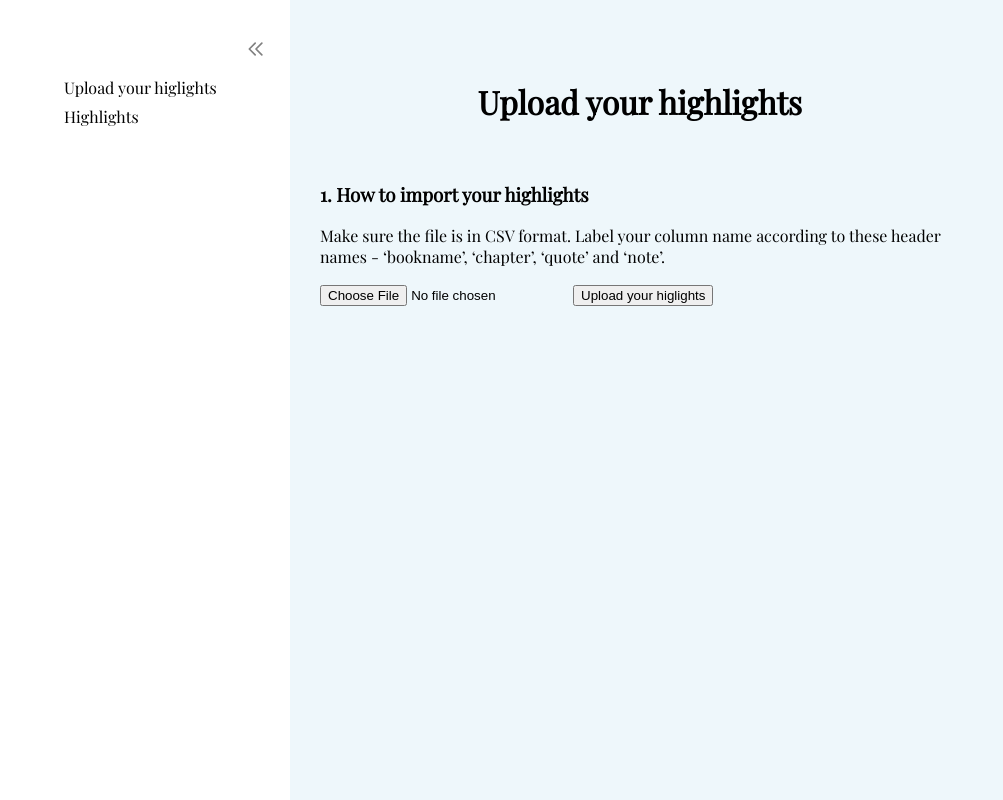
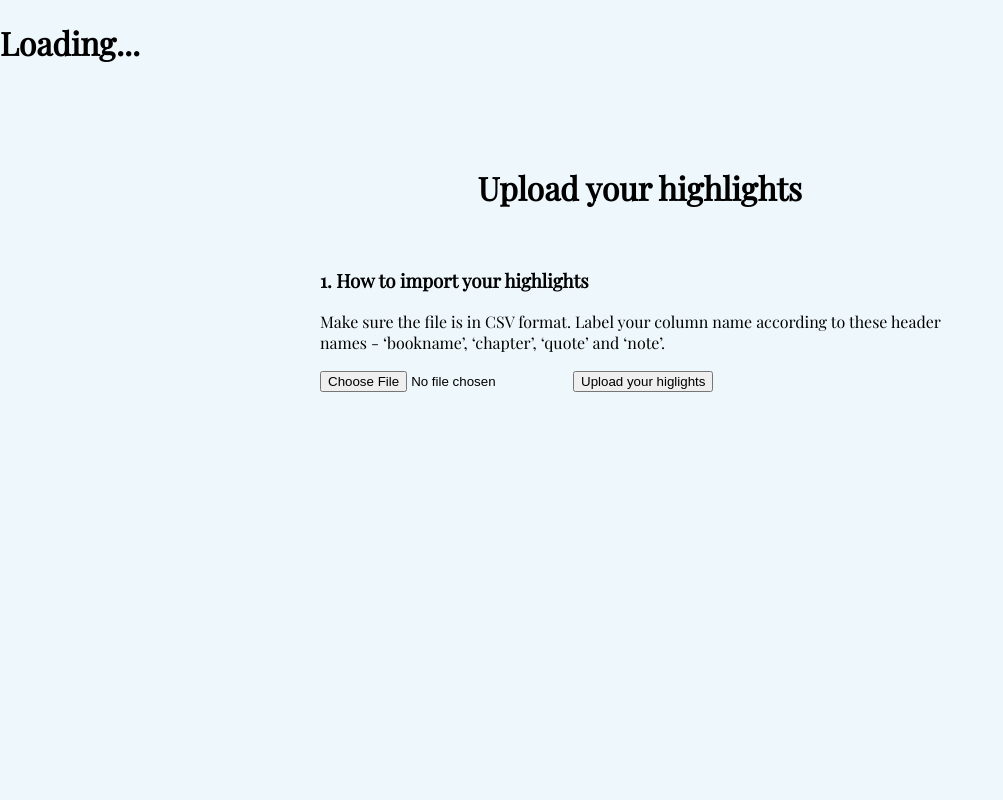
Before and after one commit to SofiaKung/Highlight-app, a Next.js app: page / in a window 1280 px wide. Shown: the whole page, without its empty margins (0-1003 px from the left). Built offline with nearby package versions, Linux system fonts and the light colour scheme.

Commit message:
WIP: Fix issues with SWR to load bookname

```diff
--- a/components/Nav.js
+++ b/components/Nav.js
@@ -5,10 +5,23 @@ import {
   ChevronDoubleRightIcon,
 } from '@heroicons/react/outline'
 import classes from './Nav.module.css'
+import useSWR from 'swr'
+
+//fetcher for useSWR
+async function fetcher(url) {
+  const res = await fetch(url)
+  return res
+}
 
 export default function Nav() {
+  const { result, error } = useSWR('/api/read-bookname', fetcher)
   const [sidebar, setSidebar] = useState(true)
   const showSidebar = () => setSidebar(!sidebar)
+
+  if (error) return <h1>Something went wrong!</h1>
+  if (!result) return <h1>Loading...</h1>
+  // const { bookname } = result
+  console.log(result)
 
   return (
     <>
@@ -27,12 +40,15 @@ export default function Nav() {
               </button>
               <li className={classes.navItem}>
                 <Link href="/">
-                  <a>Upload your higlights</a>
+                  <a>Upload your highlights</a>
                 </Link>
               </li>
               <li className={classes.navItem}>
                 <Link href="/highlights">
-                  <a>Highlights</a>
+                  <a>highlights</a>
+                  {/* {result.map((bookname, index) => (
+                    <a key={bookname.index}>bookname</a>
+                  ))} */}
                 </Link>
               </li>
             </ul>
--- /dev/null
+++ b/components/layout.js
@@ -0,0 +1,10 @@
+import Nav from './Nav'
+
+export default function Layout({ children }) {
+  return (
+    <>
+      <Nav />
+      <main>{children}</main>
+    </>
+  )
+}
--- a/package.json
+++ b/package.json
@@ -14,7 +14,8 @@
     "next": "11.0.1",
     "papaparse": "^5.3.1",
     "react": "17.0.2",
-    "react-dom": "17.0.2"
+    "react-dom": "17.0.2",
+    "swr": "^0.5.6"
   },
   "devDependencies": {
     "autoprefixer": "^10.3.1",
--- a/pages/_app.js
+++ b/pages/_app.js
@@ -1,10 +1,14 @@
 import '../styles/globals.css'
+import Layout from '../components/layout'
 
 import { createContext, useContext } from 'react'
 
-
 function MyApp({ Component, pageProps }) {
-  return <Component {...pageProps} />
+  return (
+    <Layout>
+      <Component {...pageProps} />
+    </Layout>
+  )
 }
 
 export default MyApp
--- /dev/null
+++ b/pages/api/read-bookname.js
@@ -0,0 +1,18 @@
+// Next.js API route support: https://nextjs.org/docs/api-routes/introduction
+// /api/read-bookname
+
+import { connectToDatabase } from '../../utils/mongodb'
+
+async function handler(req, res) {
+  console.log('[read-bookname] triggered')
+
+  // const { db } = await connectToDatabase()
+
+  // const highlightCollection = await db.collection('highlights')
+
+  // const result = await highlightCollection.distinct('bookName')
+
+  res.json(['Atomic Habits', 'Steal Like an Artist'])
+}
+
+export default handler
--- a/pages/highlights.js
+++ b/pages/highlights.js
@@ -6,7 +6,6 @@ import Nav from '../components/Nav'
 export default function Homepage({ properties, bookName }) {
   return (
     <>
-      <Nav></Nav>
       {properties && (
         <div>
           <h1
@@ -16,7 +15,6 @@ export default function Homepage({ properties, bookName }) {
               padding: '80px 0px 40px',
             }}
           >
-            {' '}
             {bookName}
           </h1>
 
--- a/pages/index.js
+++ b/pages/index.js
@@ -4,7 +4,6 @@ import Nav from '../components/Nav'
 export default function Homepage({}) {
   return (
     <>
-      <Nav></Nav>
       <UploadFiles></UploadFiles>
     </>
   )
```
Also changed, not shown: pages/api/read-highlights.js (deleted, +0 -18 lines), 1 other file (tests, documents, lock files or other folders).
